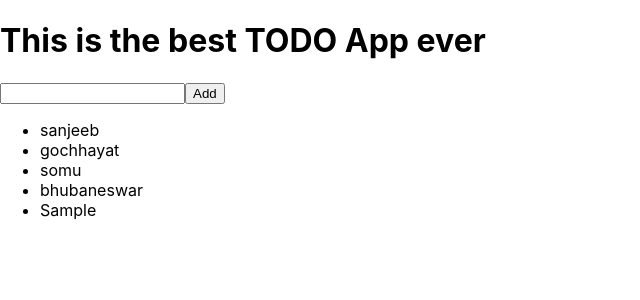
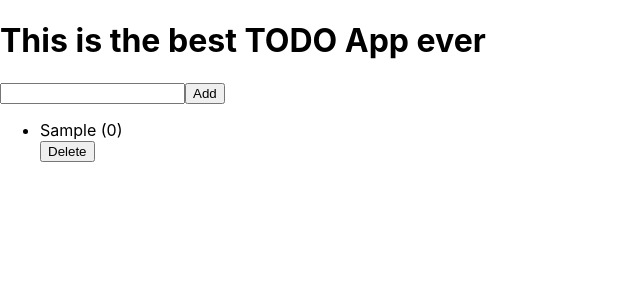
Before and after one commit to sanjeebsomu/learning-react-from-codedamn, a React (Create React App) app: page / in a window 1280 px wide. Both pictures are taken after typing "Sample" into the empty fields and a click on the button "Add". Shown: the top 300 px of the page, without its empty margins (0-640 px from the left). Built offline with nearby package versions, Linux system fonts and the light colour scheme.

Commit message:
Added Deletion Functionality

```diff
--- a/src/components/App.js
+++ b/src/components/App.js
@@ -1,22 +1,21 @@
 import React, { useState } from "react";
 import "./App.css";
+let globalID = 0
 
 function App() {
-  const [todos, setTodos] = useState([
-    //this hook is for displaying the todos list, will use submit when add btn will be clicked
-    "sanjeeb", //this value will be stored inside todos variable
-    "gochhayat",
-    "somu",
-    "bhubaneswar",
-  ]);
+  const [todos, setTodos] = useState([]);
   const [task, setTask] = useState(""); //this hook is for getting the value inside the input field
 
   function addTodo(e) {
     e.preventDefault();
     setTask(""); //this will set the input value blank
     setTodos((oldTodos) => {
-      return [...oldTodos, task]; //old todos with new texts
+      return [...oldTodos, { todo: task, id: globalID++ }]; //old todos with new object
     });
+  }
+
+  function deleteItem(itemID){          //this itemID is a parameter and its value comes from button onclick
+    setTodos(oldTodos => oldTodos.filter(item => item.id !== itemID))
   }
 
   return (
@@ -33,8 +32,11 @@ function App() {
       <button>Add</button>
       </form>
       <ul>
-        {todos.map((todo) => {
-          return <li>{todo}</li>;
+        {todos.map((item, index) => {
+          return <div key={item.id}>
+                  <li>{item.todo} ({item.id})</li>
+                  <button onClick={()=> deleteItem(item.id)} >Delete</button>
+                  </div>
         })}
       </ul>
     </>
```
